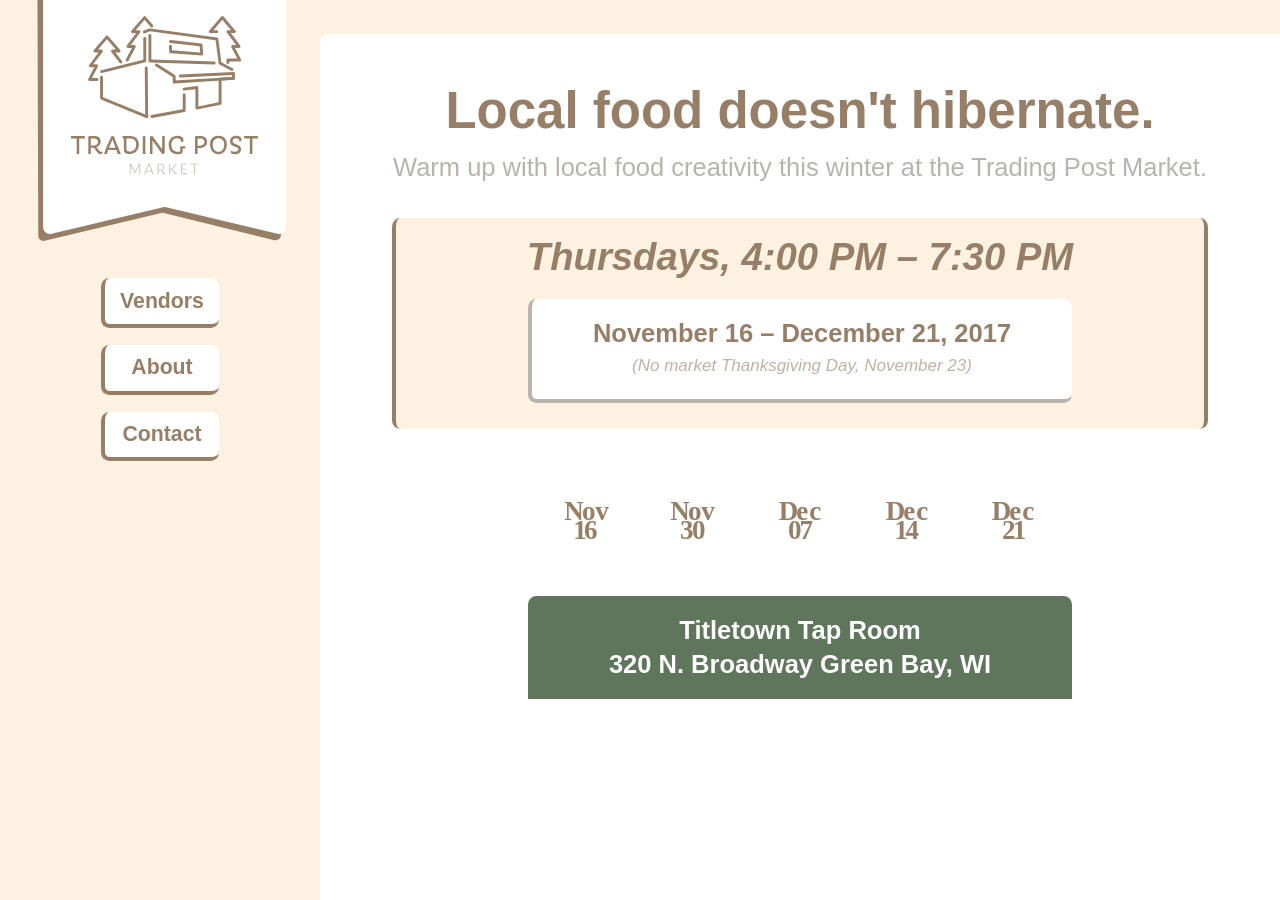
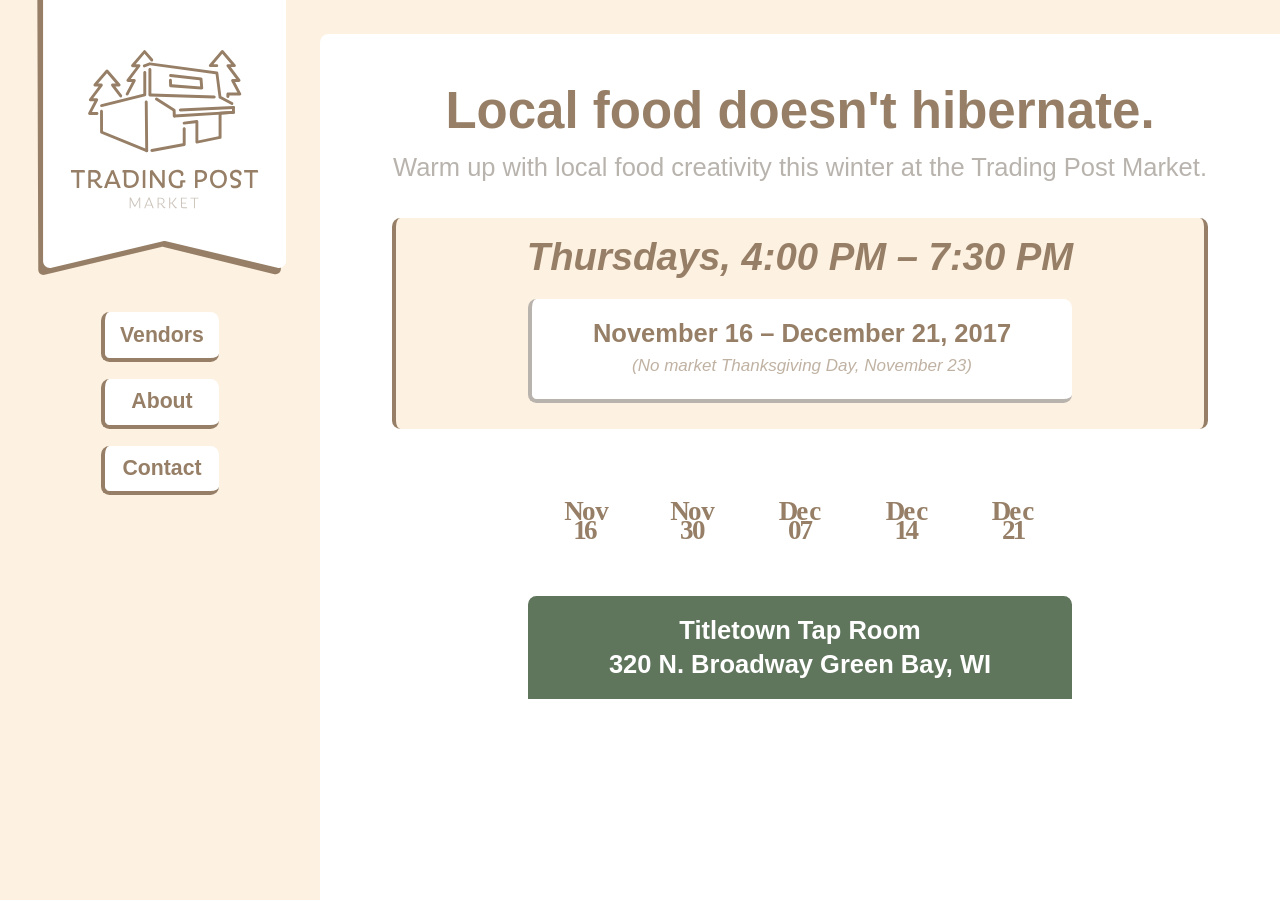
Before and after one commit to trading-post-market/trading-post-market.github.io, a Jekyll site: the page built from index.html, in a window 1280 px wide and 900 px high. Built offline with Jekyll 4.4.1, drawn with Linux system fonts in a browser that asks for light colours; nearby versions of some CDN libraries; some web fonts are replaced.

Commit message:
this adjustment needs help. not sure how to use positioning correctly

```diff
--- a/_includes/header.html
+++ b/_includes/header.html
@@ -1,5 +1,5 @@
-<header class="fl-ns w-25-ns relative tc">
-	<div class="fixed-ns w-25-ns ph4" style="margin-top:-10em;">
+<header class="fl-ns w-25-ns relative tc ">
+	<div class="fixed-ns w-25-ns ph4" style="top:-8em;">
 	<a href="/"><img class="db center w5" src="/images/trading-post-market-logo.svg" alt="Trading Post Market"></a>
 	<nav class="pa3 dib w-60">
 		<a class="link bg-white cedar br3 db tc f4 pa2 mv3 b grow bl bb bw2 b--cedar" href="/vendors">Vendors</a>
```
